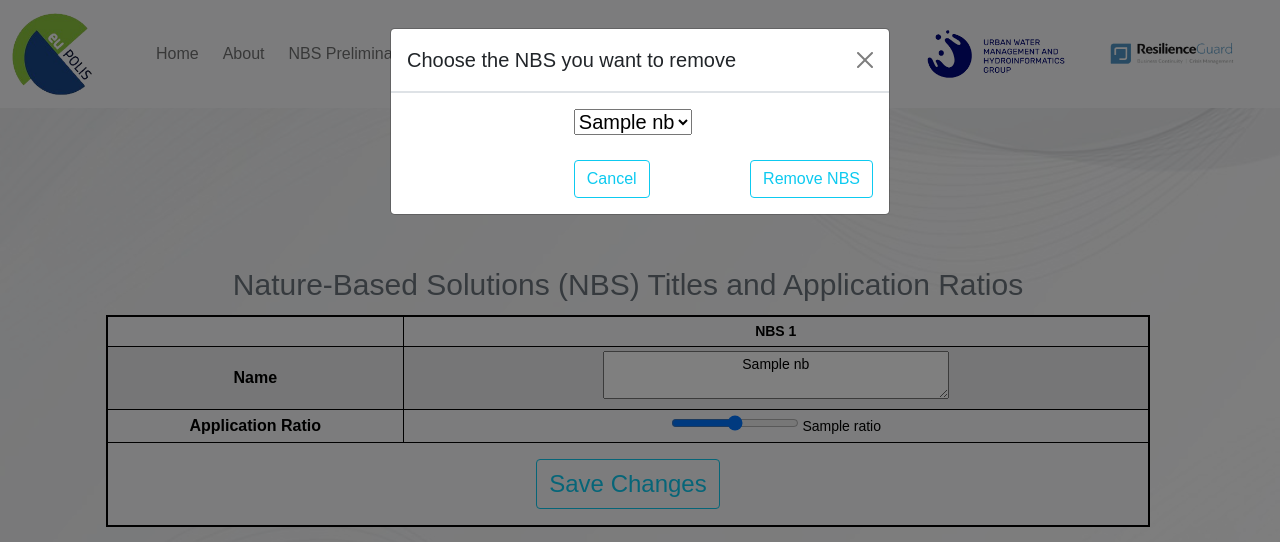
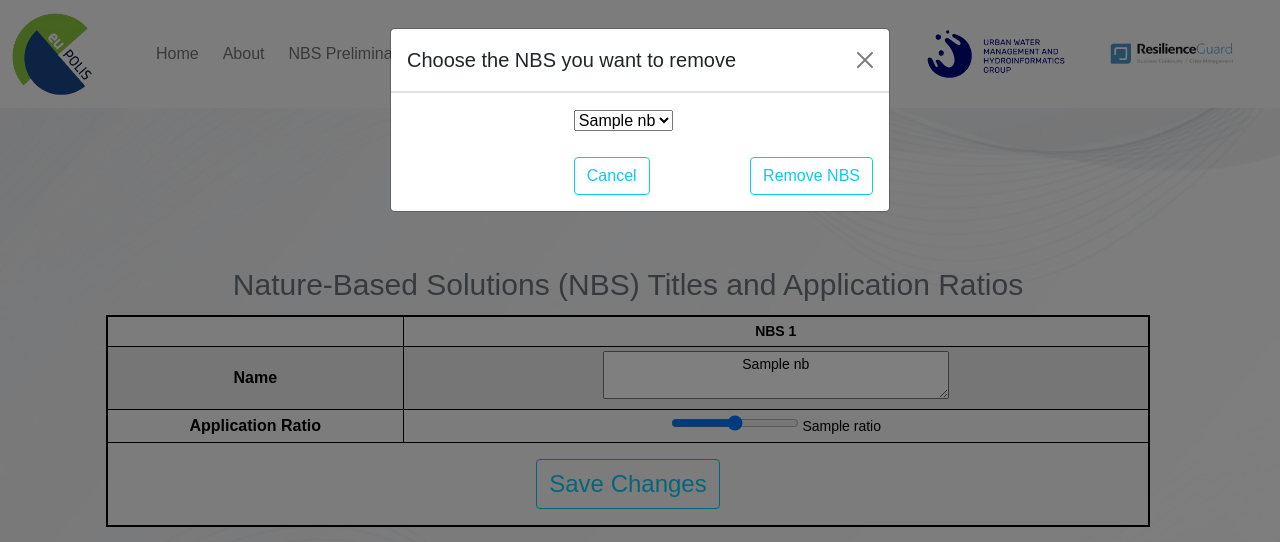
Before and after one commit to spyrostsat/euPOLIS-NBS-Selection-Tool, a Python web app: template nbs_tool/templates/nbs_tool_2.html in a window 1280 px wide, after a click on "Remove an existing NBS". Shown: the top 542 px of the page. Run offline with Jinja, Linux system fonts and the light colour scheme; the template is opened without the code that fills it: most values are stand-ins (such as "Sample title", 1, 10 or a date in 2020); some libraries are stand-ins or nearby versions.

Commit message:
new commit

```diff
--- a/nbs_tool/templates/nbs_tool_2.html
+++ b/nbs_tool/templates/nbs_tool_2.html
@@ -153,7 +153,7 @@
                </div>
                <div class="modal-footer">
                   <form action="{{ url_for('remove_nbs')}}" method="POST">
-                       <select name="nbs_to_remove" style="font-size:20px;">
+                       <select name="nbs_to_remove">
                             {% for nbs in active_site.nbs %}
                                  <option value="{{ nbs.id }}">{{ nbs.title }}</option>
                             {% endfor %}
```
